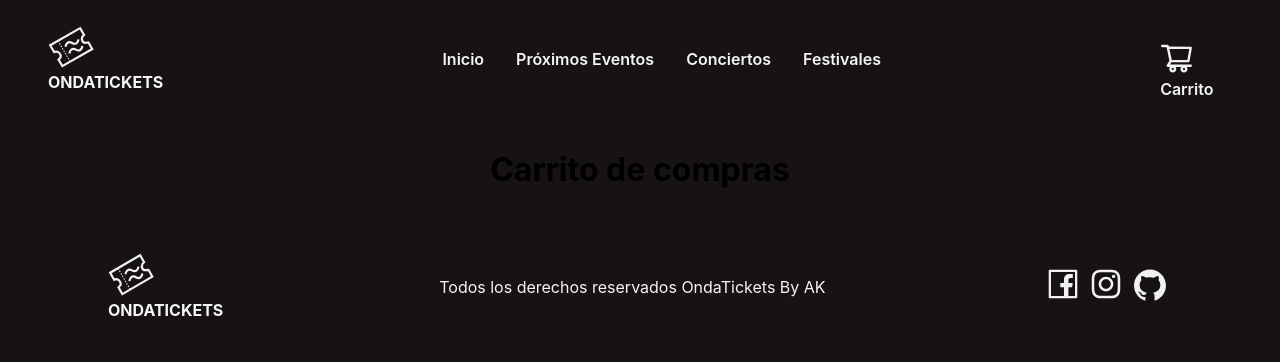
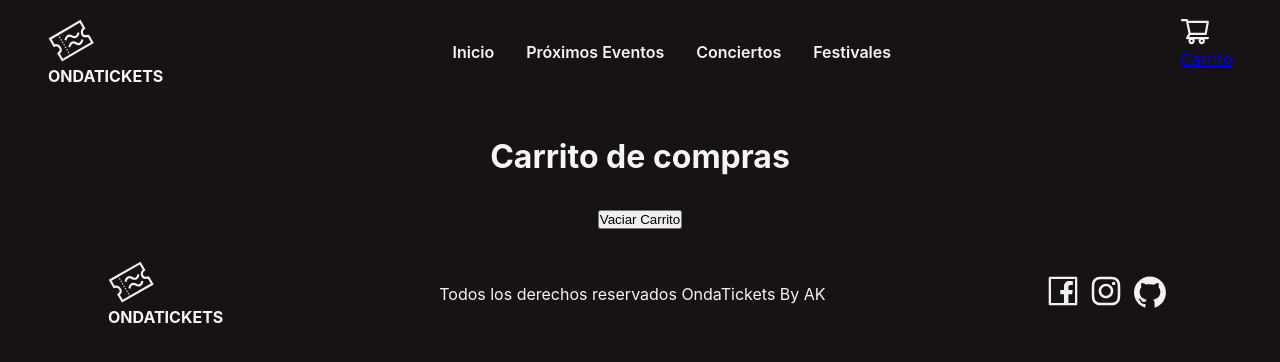
Before and after one commit to anaramosiv/anaKReact, a React (Create React App) app: page /carrito in a window 1280 px wide. Shown: the top 362 px of the page. Built offline with nearby package versions, Linux system fonts and the light colour scheme.

Commit message:
Contexto de Carrito

```diff
--- a/src/components/Landing/carWidget/CartWidget.js
+++ b/src/components/Landing/carWidget/CartWidget.js
@@ -1,15 +1,18 @@
 import React from 'react'
 import './cartwidget.css';
 import cart from '../../../image/cart.svg'
+import { Link } from 'react-router-dom';
 
 const CartWidget = () => {
   return (
-    <div>
-        <div className='cart'>
-        <img src = {cart} alt="logo"/>
-        <a href="#">Carrito</a>
-    </div>
-    </div>
+
+        <div>
+          <Link  className = 'Cart' to="/carrito">
+            <img src = {cart} alt="logo"/>
+            <p>Carrito</p>
+          </Link>
+        </div>
+
   )
 }
 
--- a/src/components/storeArea/Cart/Cart.js
+++ b/src/components/storeArea/Cart/Cart.js
@@ -1,10 +1,31 @@
 import React from 'react'
+import { useCartContext } from '../../../context/CartContext/CartContext'
+import './cart.css'
+
 
 const Cart = () => {
+
+  const context = useCartContext();
+  const {cart, removeProduct, wipeCart,} = useCartContext();
+  console.log("Componente cart",cart);
+
   return (
-    <div>
-        <h2>Carrito de compras</h2>
+    <div className='areaCard'>
+    <h2>Carrito de compras</h2>
+       {cart.map((item) =>{
+          return (
+            <div key={item.id}>
+            <p>{item.name}</p>
+            <p> Cantidad:  {item.quantity}</p>
+
+            <button onClick={()=> removeProduct(item.id)}>Eliminar item</button>
+            </div>
+          )})}
+
+          <button onClick={()=> wipeCart()}>Vaciar Carrito</button>
+
     </div>
+
   )
 }
 
--- /dev/null
+++ b/src/components/storeArea/Cart/cart.css
@@ -0,0 +1,4 @@
+.areaCard{
+    color: #f5f5f5;
+    text-align: center;
+}
--- a/src/components/storeArea/Item/item.js
+++ b/src/components/storeArea/Item/item.js
@@ -2,7 +2,12 @@ import React from 'react'
 import "./item.css"
 import { Link } from 'react-router-dom';
 
+
+
+
 const Item = ({name, id, date, time, image, priceMin, priceMax, status}) => {
+
+
   return (
     <section className="cardBoss">
     <article className="cardComplete">
--- a/src/components/storeArea/ItemDetail/ItemDetail2.js
+++ b/src/components/storeArea/ItemDetail/ItemDetail2.js
@@ -3,14 +3,19 @@ import IncDecrease from '../IncDecrease/IncDecrease'
 import './ItemDetail.css'
 import { useState } from 'react'
 import { Link } from 'react-router-dom'
+import { useCartContext } from '../../../context/CartContext/CartContext'
 
 
 const ItemDetail2 = ({detalle}) => {
   const [addCart, setAddCart] = useState(false);
+
   const [quantity, setQuantity] = useState(0);
+  const {addProduct} = useCartContext(detalle, quantity);
+
   const onAdd =(quantity)=>{
     setAddCart(true)
     setQuantity (quantity)
+    addProduct(detalle, quantity)
 
 }
 
@@ -34,7 +39,7 @@ const ItemDetail2 = ({detalle}) => {
             {
               addCart
               ? <div><Link to="/carrito" className="boton">Ir Al Carrito</Link>
-                <p style={{padding: "1rem"}}>Has agregado {quantity} entradas al carrito</p>
+
                 </div>
 
               : <IncDecrease  minAdd ={1} stock ={10} onAdd ={onAdd}/>
--- a/src/components/storeArea/ItemDetail/ItemDetailContainer2.js
+++ b/src/components/storeArea/ItemDetail/ItemDetailContainer2.js
@@ -22,7 +22,7 @@ const ItemDetailContainer2 = () => {
                   setTimeout(() => {
                   setLoading(false)
                   resolve(eventos)
-                  },  2000);
+                  },  500);
 
 
           });
--- /dev/null
+++ b/src/context/CartContext/CartContext.js
@@ -0,0 +1,62 @@
+import React, {useState, useContext} from 'react'
+import Item from '../../components/storeArea/Item/item';
+
+ const CartContext = React.createContext([]);
+
+export const useCartContext = ()=> useContext (CartContext)
+
+
+const CartProvider = ({children}) => {
+    const [cart, setCart] = useState([]);
+
+    // const addProduct =(item, newQuantity)=>{
+    //     const newCart =cart.filter(prod=> prod.id!==item.id);
+    //     newCart.push ({...item, quantity:newQuantity})
+    //     setCart (newCart);
+
+    // }
+    // const addProduct =(item, newQuantity)=>{
+    //     const {quantity  = 0} = cart.find(prod =>prod.item.id === item.id) || {};
+    //     const newCart = cart.filter(prod => prod.item.id !== item.id);
+    //     setCart ([...newCart, {item,  quantity: quantity + newQuantity}])
+
+    // }
+    const addProduct =(item, quantity) =>{
+        if ( isInCart(item.id)){
+            setCart(cart.map(product =>{
+                return product.id === item.id ? {...product, quantity: product.quantity + quantity} : product;
+
+            }));
+        }else{
+            setCart([...cart, {...item, quantity}])
+        }
+
+
+    }
+
+    console.log('carrito', cart)
+    const wipeCart =() =>setCart ([]);
+
+    const isInCart = (id) =>{
+        return cart.find(product => product.id === id) ? true : false;
+    }
+
+    const removeProduct =(id) => setCart(cart.filter(product => product.id !==id))
+
+
+  return (
+    <CartContext.Provider value= {{
+        wipeCart,
+        isInCart,
+        removeProduct,
+        addProduct,
+        cart
+
+
+    }}>
+        {children}
+    </CartContext.Provider>
+  )
+}
+
+export default CartProvider
--- a/src/index.js
+++ b/src/index.js
@@ -6,9 +6,9 @@ import reportWebVitals from './reportWebVitals';
 
 const root = ReactDOM.createRoot(document.getElementById('root'));
 root.render(
-  <React.StrictMode>
+
     <App />
-  </React.StrictMode>
+
 );
 
 // If you want to start measuring performance in your app, pass a function
--- a/src/screens/ItemListContainer.js
+++ b/src/screens/ItemListContainer.js
@@ -22,7 +22,7 @@ const ItemListContainer = () => {
                 setTimeout(() => {
                 setIsLoading(false)
                 resolve(eventos)
-                }, 2000);
+                }, 500);
 
         });
         if (categoriaId){
```
Also changed, not shown: src/App.js (+6 -3 lines).
